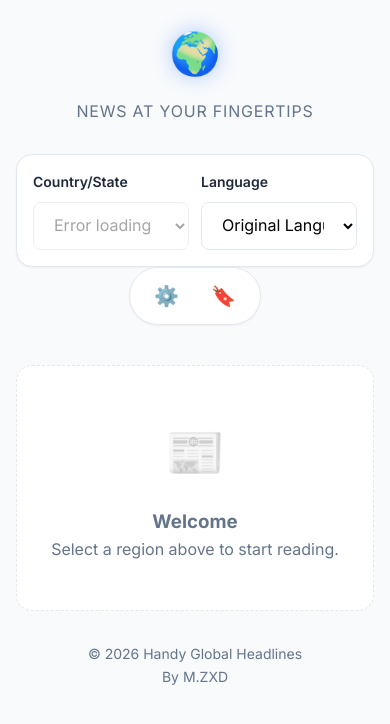
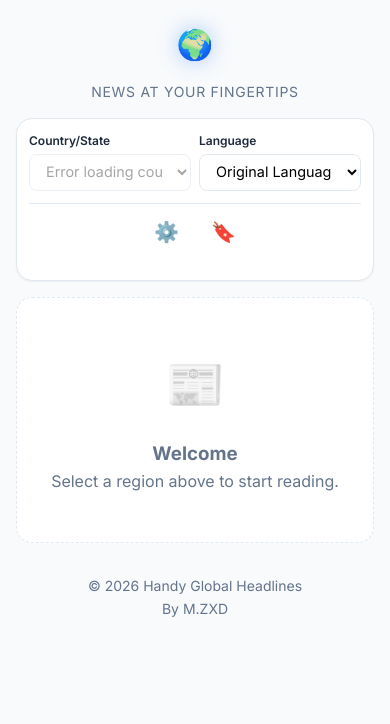
Before and after one commit to mikeinsgsummer/handyglobalheadline, a website: page public/index.html in a window 390 px wide. Drawn offline with Linux system fonts and the light colour scheme; no server answers.

Commit message:
Optimize Home UI for mobile: compact header, unified control card, and refined vertical spacing

```diff
--- a/public/index.html
+++ b/public/index.html
@@ -51,12 +51,12 @@
                         </select>
                     </div>
                 </div>
+
+                <div class="source-selector compact">
+                    <button id="settings-btn" class="icon-btn" title="Settings">⚙️</button>
+                    <button id="saved-articles-btn" class="icon-btn" title="Saved Articles">🔖</button>
+                </div>
             </section>
-
-            <div class="source-selector centered">
-                <button id="settings-btn" class="icon-btn" title="Settings">⚙️</button>
-                <button id="saved-articles-btn" class="icon-btn" title="Saved Articles">🔖</button>
-            </div>
 
             <section id="news-container" class="news-feed">
                 <div class="empty-state">
--- a/public/style.css
+++ b/public/style.css
@@ -38,24 +38,20 @@ body {
 /* Feed Source Selector */
 .source-selector {
     position: relative;
-    margin-bottom: 1.5rem;
-    display: flex;
-    justify-content: center;
-    align-items: center;
-    /* Added for alignment */
     z-index: 100;
 }
 
-.source-selector.centered {
+.source-selector.compact {
+    display: flex;
+    gap: 0.5rem;
+    align-items: center;
     justify-content: center;
-    margin: -1rem auto 2.5rem auto;
-    background: var(--card-bg);
-    padding: 0.5rem 1rem;
-    border-radius: 2rem;
-    border: 1px solid var(--border-color);
-    box-shadow: var(--shadow-sm);
-    width: fit-content;
+    margin-top: 0.5rem;
+    width: 100%;
+    border-top: 1px solid var(--border-color);
+    padding-top: 0.75rem;
 }
+
 
 .saved-view-active .source-selector {
     display: none !important;
@@ -177,13 +173,13 @@ header {
 
 .controls {
     display: flex;
+    flex-wrap: wrap;
     justify-content: center;
     max-width: 600px;
-    margin: 0 auto 2rem auto;
-    gap: 1.5rem;
-    margin-bottom: 2rem;
+    margin: 0 auto 1.5rem auto;
+    gap: 1.25rem;
     background: var(--card-bg);
-    padding: 1.5rem;
+    padding: 1.25rem;
     border-radius: 1rem;
     box-shadow: var(--shadow-sm);
     border: 1px solid var(--border-color);
@@ -351,7 +347,11 @@ footer {
     }
 
     header {
-        margin-bottom: 2rem;
+        margin-bottom: 1rem;
+    }
+
+    .header-minimal .globe-icon {
+        font-size: 1.8rem;
     }
 
     h1 {
@@ -359,19 +359,38 @@ footer {
     }
 
     .subtitle {
-        font-size: 1rem;
+        font-size: 0.875rem;
     }
 
     .controls {
         flex-direction: row;
-        /* Enforced single row */
-        gap: 0.75rem;
-        padding: 1rem;
+        /* Enforced single row for selects */
+        flex-wrap: wrap;
+        gap: 0.5rem;
+        padding: 0.75rem;
         margin-bottom: 1rem;
     }
 
     .input-group {
-        width: 100%;
+        width: calc(50% - 0.25rem);
+        /* Share row space */
+        gap: 0.25rem;
+    }
+
+    .input-group label {
+        font-size: 0.75rem;
+    }
+
+    input,
+    select {
+        padding: 0.5rem 0.75rem;
+        font-size: 0.9rem;
+    }
+
+    .source-selector.compact {
+        margin-top: 0.25rem;
+        padding-top: 0.5rem;
+        gap: 1rem;
     }
 
     .news-title {
```
